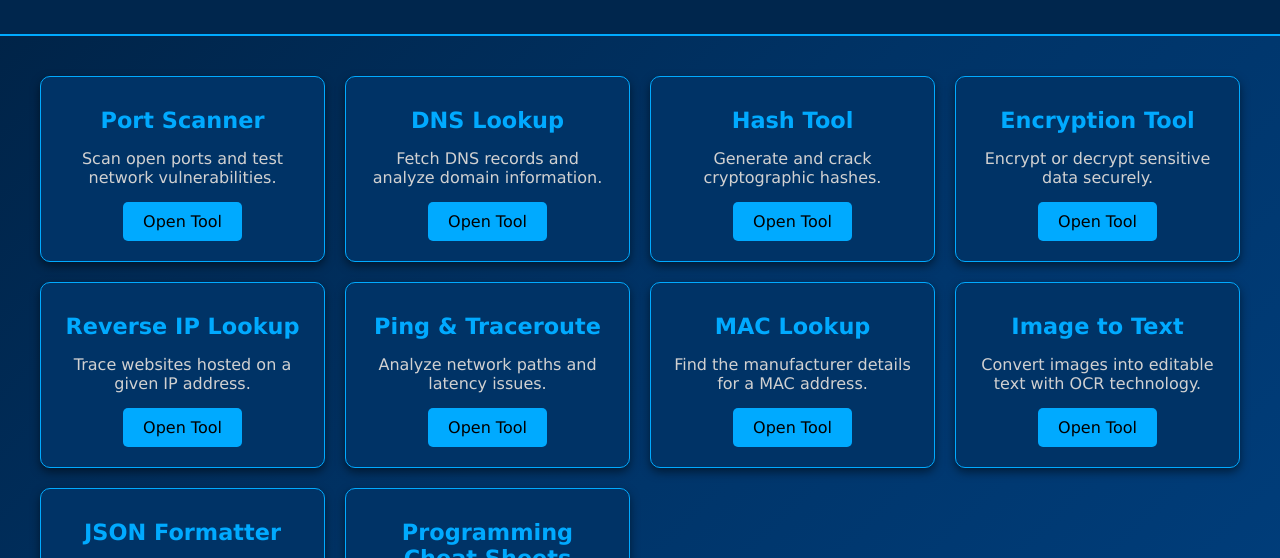
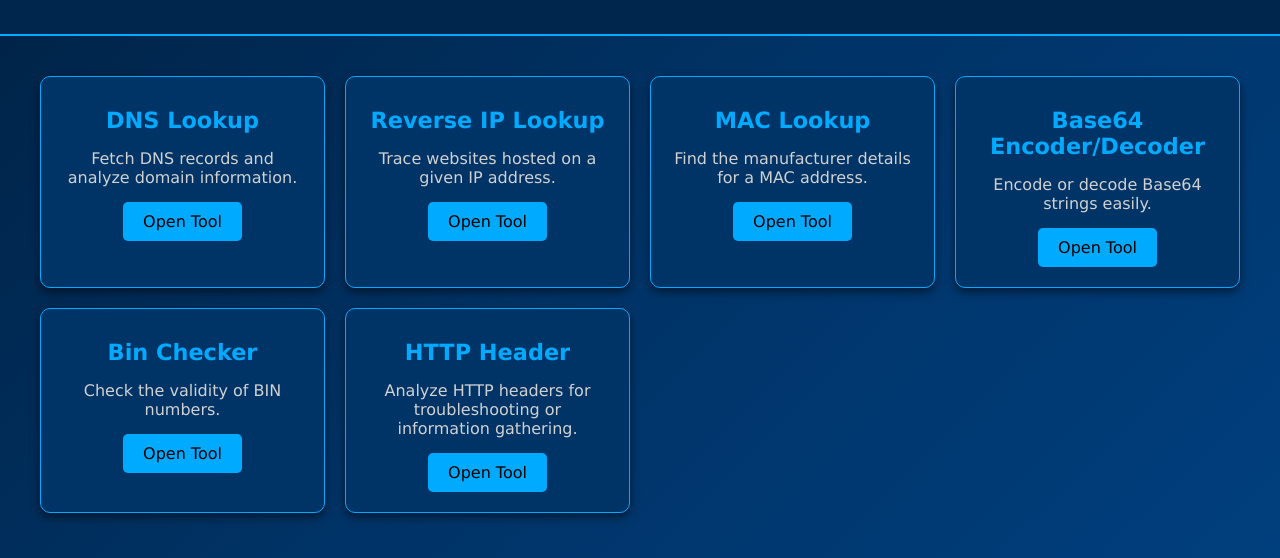
Before and after one commit to Preasx24/dtechheadquaters, a plain HTML site: page next_page.html in a window 1280 px wide. Shown: the part 236-794 px from the top of the page. Drawn offline with Linux system fonts and the light colour scheme.

Commit message:
Update next_page.html

```diff
--- a/next_page.html
+++ b/next_page.html
@@ -95,15 +95,6 @@
             background-color: #ff6600;
         }
     </style>
-
-    <!-- Google tag (gtag.js) -->
-    <script async src="https://www.googletagmanager.com/gtag/js?id=G-QFCETX7516"></script>
-    <script>
-      window.dataLayer = window.dataLayer || [];
-      function gtag(){dataLayer.push(arguments);}
-      gtag('js', new Date());
-      gtag('config', 'G-QFCETX7516');
-    </script>
 </head>
 <body>
     <header>
@@ -114,24 +105,9 @@
 
     <div class="grid-container">
         <div class="tool-card">
-            <h2>Port Scanner</h2>
-            <p>Scan open ports and test network vulnerabilities.</p>
-            <a href="port_scanner.html">Open Tool</a>
-        </div>
-        <div class="tool-card">
             <h2>DNS Lookup</h2>
             <p>Fetch DNS records and analyze domain information.</p>
             <a href="dns_lookup.html">Open Tool</a>
-        </div>
-        <div class="tool-card">
-            <h2>Hash Tool</h2>
-            <p>Generate and crack cryptographic hashes.</p>
-            <a href="hash_tool.html">Open Tool</a>
-        </div>
-        <div class="tool-card">
-            <h2>Encryption Tool</h2>
-            <p>Encrypt or decrypt sensitive data securely.</p>
-            <a href="encryption_tool.html">Open Tool</a>
         </div>
         <div class="tool-card">
             <h2>Reverse IP Lookup</h2>
@@ -139,29 +115,24 @@
             <a href="reverse_ip_lookup.html">Open Tool</a>
         </div>
         <div class="tool-card">
-            <h2>Ping & Traceroute</h2>
-            <p>Analyze network paths and latency issues.</p>
-            <a href="ping_traceroute.html">Open Tool</a>
-        </div>
-        <div class="tool-card">
             <h2>MAC Lookup</h2>
             <p>Find the manufacturer details for a MAC address.</p>
             <a href="mac_lookup.html">Open Tool</a>
         </div>
         <div class="tool-card">
-            <h2>Image to Text</h2>
-            <p>Convert images into editable text with OCR technology.</p>
-            <a href="ocr_tool.html">Open Tool</a>
+            <h2>Base64 Encoder/Decoder</h2>
+            <p>Encode or decode Base64 strings easily.</p>
+            <a href="base64_encoder_decoder.html">Open Tool</a>
         </div>
         <div class="tool-card">
-            <h2>JSON Formatter</h2>
-            <p>Format and validate your JSON code instantly.</p>
-            <a href="json_formatter.html">Open Tool</a>
+            <h2>Bin Checker</h2>
+            <p>Check the validity of BIN numbers.</p>
+            <a href="bin_checker.html">Open Tool</a>
         </div>
         <div class="tool-card">
-            <h2>Programming Cheat Sheets</h2>
-            <p>Quick reference guides for programming languages.</p>
-            <a href="cheat_sheets.html">Open Tool</a>
+            <h2>HTTP Header</h2>
+            <p>Analyze HTTP headers for troubleshooting or information gathering.</p>
+            <a href="http_header.html">Open Tool</a>
         </div>
     </div>
 
```
